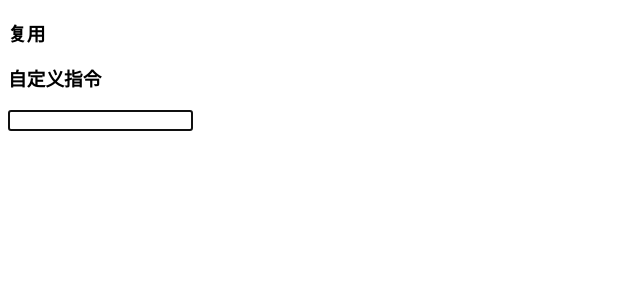
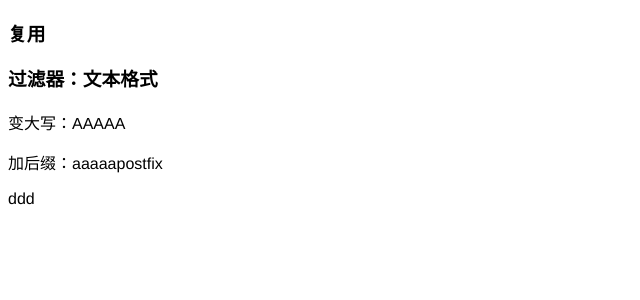
Before and after one commit to zhyafe/vue-cli, a Vue app: page / in a window 1280 px wide. Shown: the top 300 px of the page, without its empty margins (0-640 px from the left). Built offline with nearby package versions, Linux system fonts and the light colour scheme.

Commit message:
feat:filter

```diff
--- /dev/null
+++ b/src/reuse/FilterFormat.vue
@@ -0,0 +1,28 @@
+<template>
+  <div>
+    <h3>过滤器：文本格式</h3>
+    <p>变大写：{{ data | upperCase }}</p>
+    <p>加后缀：{{ data | addPostfix }}</p>
+    <p :title="data | upperCase">ddd</p>
+  </div>
+</template>
+
+<script>
+export default {
+  data() {
+    return {
+      data: "aaaaa",
+    };
+  },
+  filters: {
+    upperCase(val) {
+      return val.toUpperCase();
+    },
+    addPostfix(val) {
+      return val + "postfix";
+    },
+  },
+};
+</script>
+
+<style></style>
--- a/src/reuse/Index.vue
+++ b/src/reuse/Index.vue
@@ -2,7 +2,8 @@
   <div>
     <h3>复用</h3>
     <!-- <MixinReuse /> -->
-    <CustomDirective />
+    <!-- <CustomDirective /> -->
+    <FilterFormat />
   </div>
 </template>
 
@@ -11,6 +12,7 @@
 import utils from "../utils";
 import MixinReuse from "./MixinReuse.vue";
 import CustomDirective from "./CustomDirective.vue";
+import FilterFormat from "./FilterFormat.vue";
 export default {
   data: function() {
     return {
@@ -20,6 +22,7 @@ export default {
   components: {
     MixinReuse,
     CustomDirective,
+    FilterFormat,
   },
 
   methods: {},
```
Also changed, not shown: src/reuse/doc.md (+9 -0 lines).
